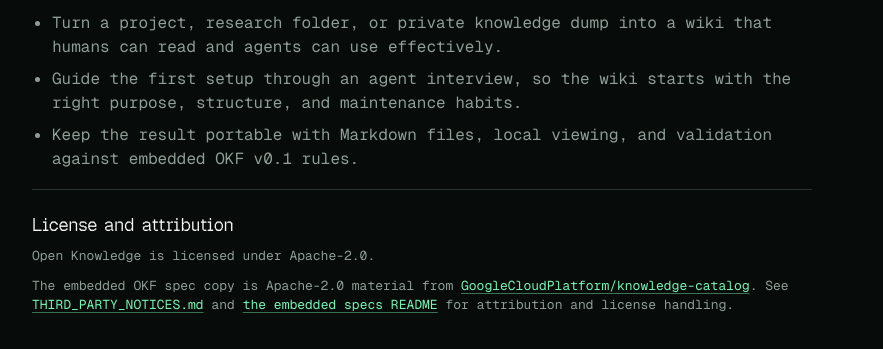
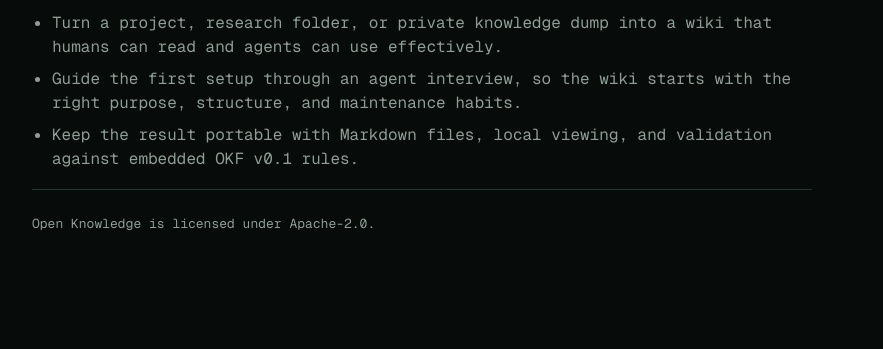
Before and after one commit to openknowledge-sh/openknowledge, a website: page packages/web/index.html in a window 1280 px wide. Shown: the part 807-1156 px from the top of the page, without its empty margins (198-1081 px from the left). After the commit the page ends 1085 px from the top, so only its background shows below. Drawn offline with nearby package versions, Linux system fonts and the light colour scheme.

Commit message:
Simplify landing footer

```diff
--- a/packages/web/index.html
+++ b/packages/web/index.html
@@ -75,17 +75,7 @@
         </article>
       </section>
       <footer class="site-footer">
-        <h2>License and attribution</h2>
         <p>Open Knowledge is licensed under Apache-2.0.</p>
-        <p>
-          The embedded OKF spec copy is Apache-2.0 material from
-          <a href="https://github.com/GoogleCloudPlatform/knowledge-catalog" target="_blank" rel="noreferrer">GoogleCloudPlatform/knowledge-catalog</a>.
-          See
-          <a href="https://github.com/openknowledge-sh/openknowledge/blob/main/THIRD_PARTY_NOTICES.md" target="_blank" rel="noreferrer">THIRD_PARTY_NOTICES.md</a>
-          and
-          <a href="https://github.com/openknowledge-sh/openknowledge/blob/main/packages/cli/internal/okf/assets/specs/README.md" target="_blank" rel="noreferrer">the embedded specs README</a>
-          for attribution and license handling.
-        </p>
       </footer>
     </main>
     <script src="main.js"></script>
--- a/packages/web/styles.css
+++ b/packages/web/styles.css
@@ -314,8 +314,7 @@ li code {
 }
 
 .readme-body a,
-.setup-note a,
-.site-footer a {
+.setup-note a {
   color: var(--accent);
   text-decoration-color: rgba(122, 242, 182, 0.45);
   text-underline-offset: 3px;
@@ -330,15 +329,8 @@ li code {
   font-size: 13px;
 }
 
-.site-footer h2 {
-  margin: 0 0 10px;
-  color: var(--ink);
-  font-size: 18px;
-  line-height: 1.2;
-}
-
 .site-footer p {
-  margin: 0 0 10px;
+  margin: 0;
 }
 
 @media (max-width: 760px) {
```
